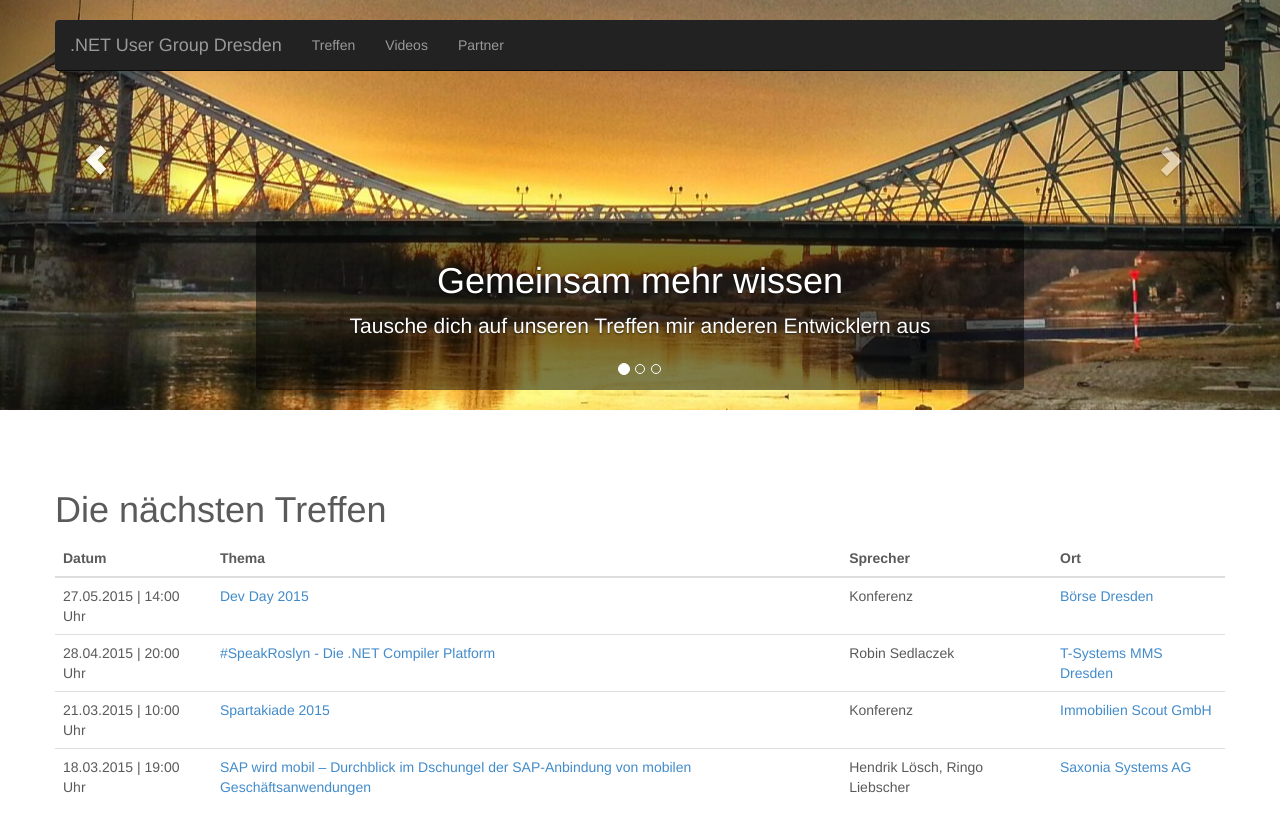
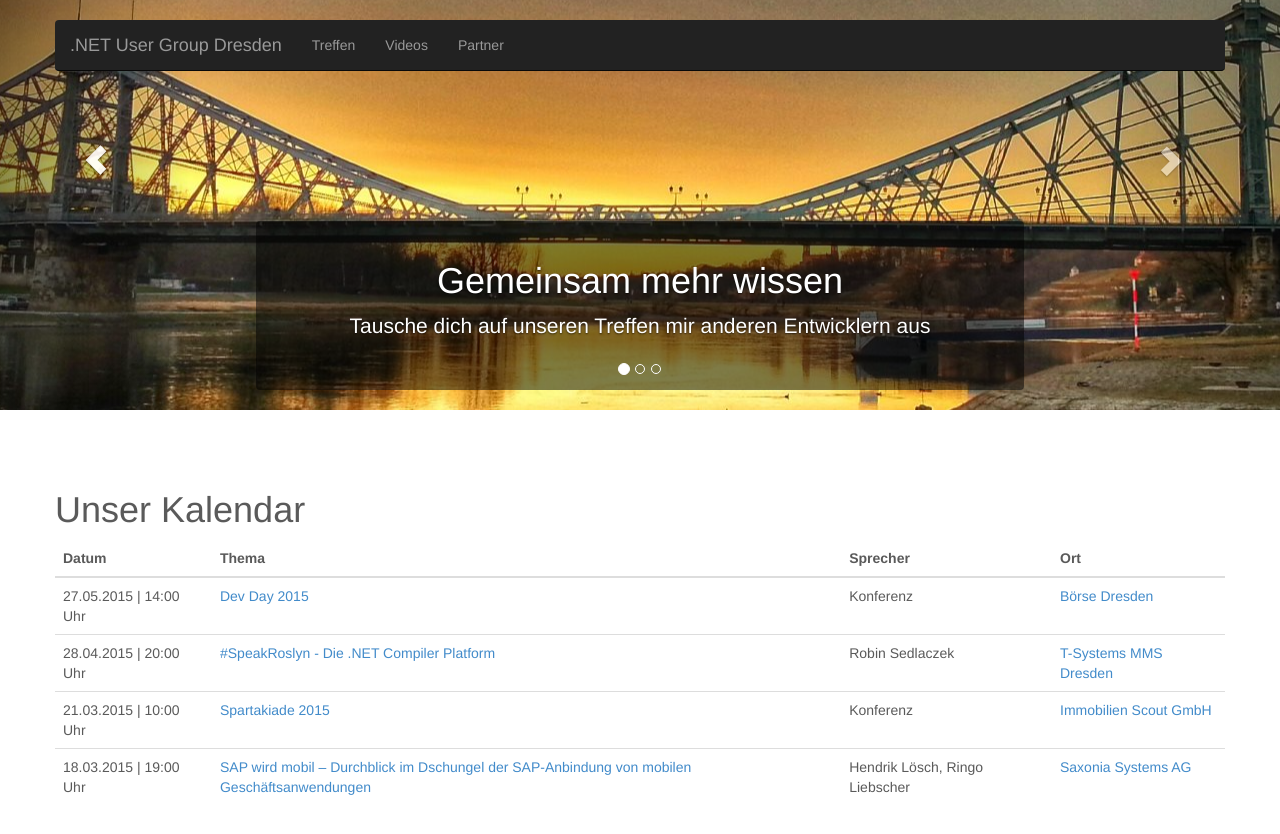
Before and after one commit to dddotnet/dddotnet.github.io, a Jekyll site: the page built from index.html, in a window 1280 px wide and 900 px high. Shown: the top 834 px of the window. Built offline with Jekyll 4.4.1, drawn with Linux system fonts in a browser that asks for light colours; nearby versions of some CDN libraries; Markdown is read by kramdown in place of the engine named in the settings.

Commit message:
wording changed
We not only have meetings in this calendar but also other events

```diff
--- a/index.html
+++ b/index.html
@@ -106,7 +106,7 @@ layout: head_layout
     <!-- Wrap the rest of the page in another container to center all the content. -->
 
     <div class="container marketing">
-        <h1>Die n&auml;chsten Treffen</h1>
+        <h1>Unser Kalendar</h1>
 
         <table class="table" style="margin-bottom: 100px">
             <thead>
```
